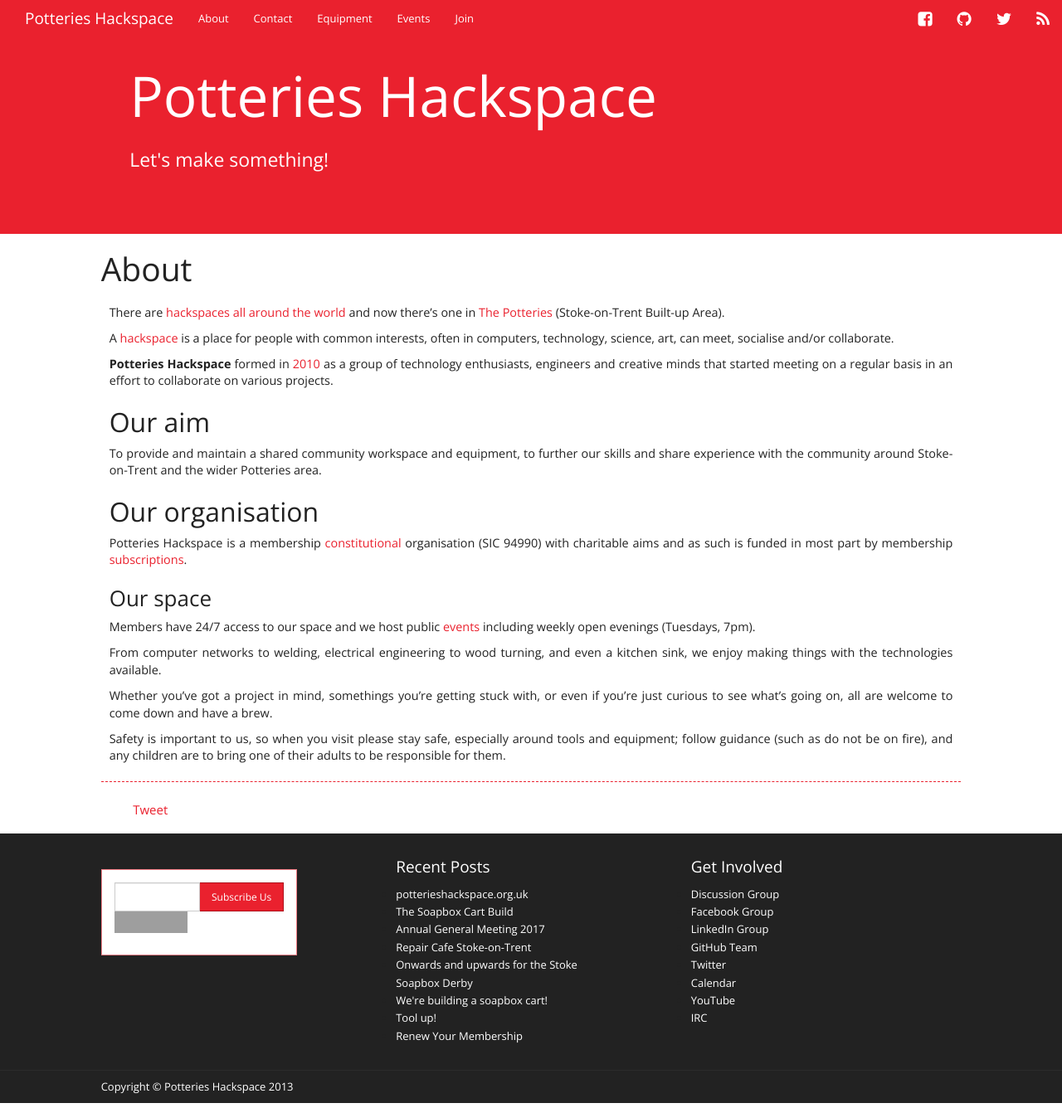
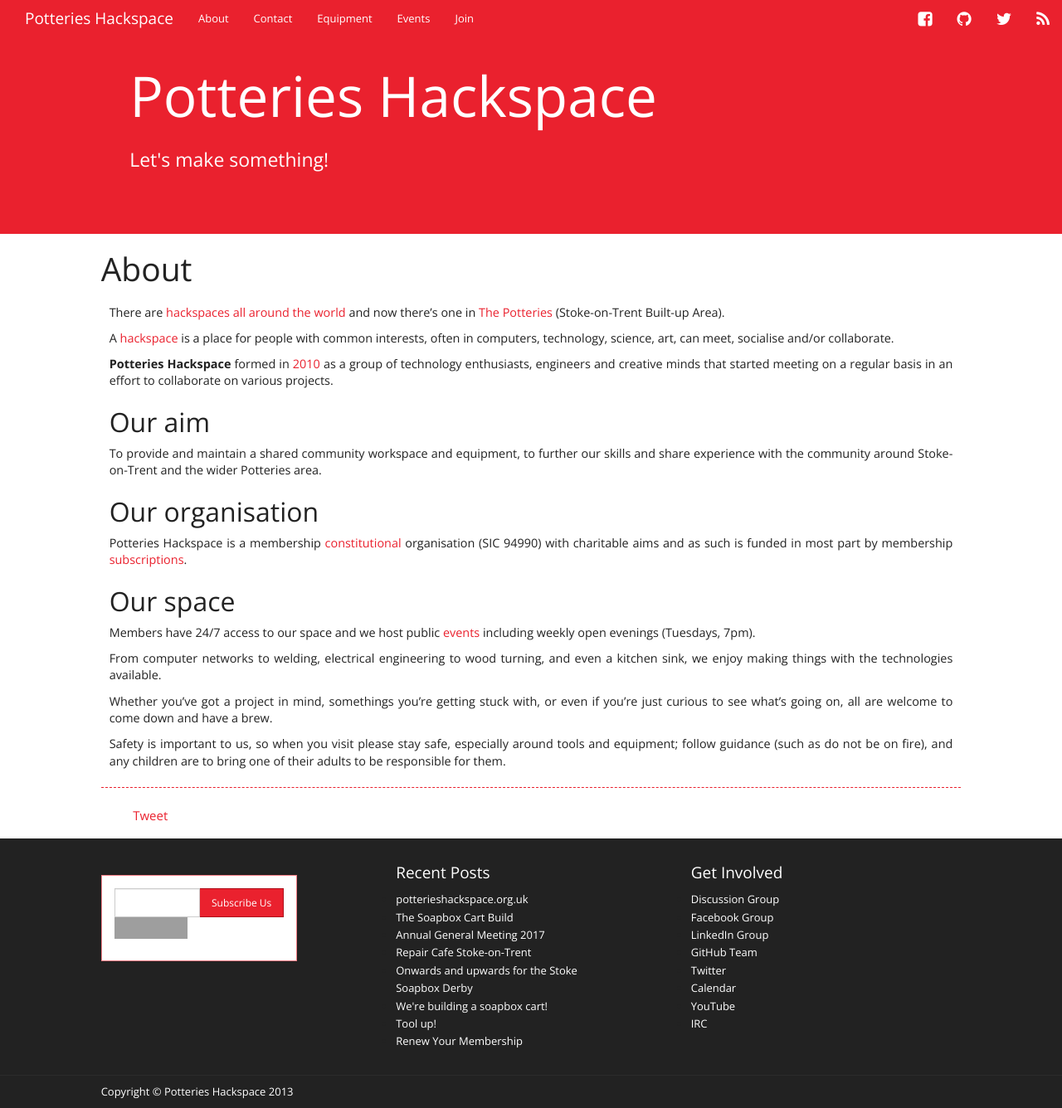
Before and after one commit to PotteriesHackspace/potterieshackspace.github.com, a Jekyll site: the page built from about.md, in a window 1280 px wide and 1336 px high. Shown: the whole window at 83% size. Built offline with Jekyll 4.4.1, drawn with Linux system fonts in a browser that asks for light colours; nearby versions of some CDN libraries; comment, search, counter and statistics services are not loaded; grey boxes are pictures that could not be loaded.

Commit message:
Correct heading level

```diff
--- a/about.md
+++ b/about.md
@@ -18,7 +18,7 @@
 ## Our organisation
 Potteries Hackspace is a membership [constitutional](https://docs.google.com/document/d/1n_r_CWQdehnsC863m5AqWtzrILA6IF8CT7PReLStWqw/pub) organisation (SIC 94990) with charitable aims and as such is funded in most part by membership [subscriptions](/join).
 
-### Our space
+## Our space
 Members have 24/7 access to our space and we host public [events](/events) including weekly open evenings (Tuesdays, 7pm).
 
 From computer networks to welding, electrical engineering to wood turning, and even a kitchen sink, we enjoy making things with the technologies available.
```
